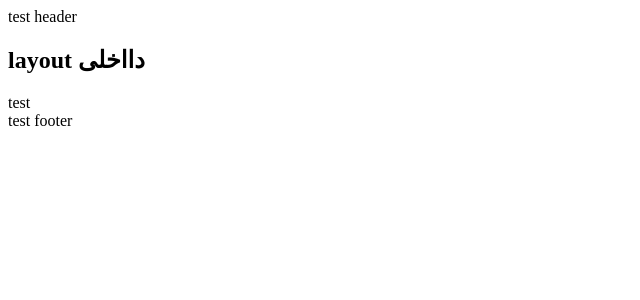
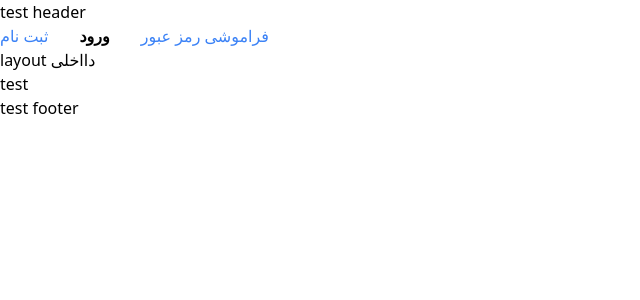
Before and after one commit to srbadni/nextjs-14-course, a Next.js app: page /login in a window 1280 px wide. Shown: the top 300 px of the page, without its empty margins (0-640 px from the left). Built offline with nearby package versions, Linux system fonts and the light colour scheme.

Commit message:
link active

```diff
--- a/src/app/(auth)/(auth-with-layout)/layout.tsx
+++ /dev/null
@@ -1,17 +0,0 @@
-export const metadata = {
-    title: 'Next.js',
-    description: 'Generated by Next.js',
-}
-
-export default function RootLayout({
-                                       children,
-                                   }: {
-    children: React.ReactNode
-}) {
-    return (
-        <div>
-            <h2>layout دااخلی</h2>
-            {children}
-        </div>
-    )
-}
--- /dev/null
+++ b/src/app/(auth)/layout.tsx
@@ -0,0 +1,38 @@
+"use client";
+
+import Link from "next/link";
+import {usePathname} from "next/navigation";
+import "./style.css"
+
+
+const navLinks = [
+    { name: "ثبت نام", href: "/register" },
+    { name: "ورود", href: "/login" },
+    { name: "فراموشی رمز عبور", href: "/forgot-password" },
+]
+
+export default function RootLayout({
+                                       children,
+                                   }: {
+    children: React.ReactNode
+}) {
+    const pathname = usePathname();
+    return (
+        <div>
+            <div style={{display: "flex", gap: 15}}>
+                {
+                    navLinks.map(link => {
+                        const isActive = pathname.startsWith(link.href)
+                        return (
+                            <Link className={isActive ? "mr-4 font-bold" : "text-blue-500 mr-4"} href={link.href} key={link.name}>
+                                {link.name}
+                            </Link>
+                        )
+                    })
+                }
+            </div>
+            <h2>layout دااخلی</h2>
+            {children}
+        </div>
+    )
+}
--- /dev/null
+++ b/src/app/(auth)/style.css
@@ -0,0 +1,3 @@
+@tailwind base;
+@tailwind components;
+@tailwind utilities;
```
Also changed, not shown: src/app/(auth)/login/page.tsx (renamed from src/app/(auth)/(auth-with-layout)/login/page.tsx), src/app/(auth)/register/page.tsx (renamed from src/app/(auth)/(auth-with-layout)/register/page.tsx).
